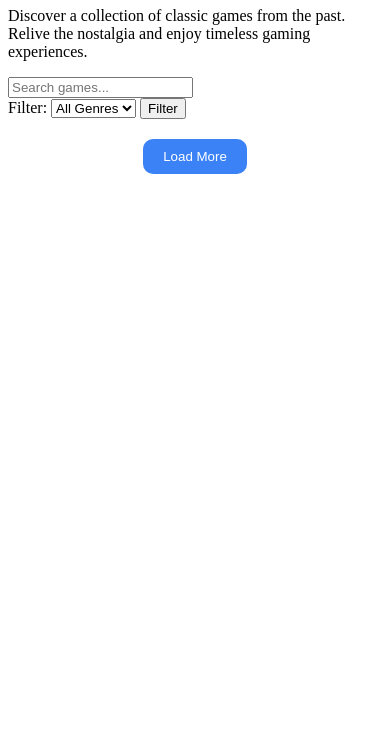
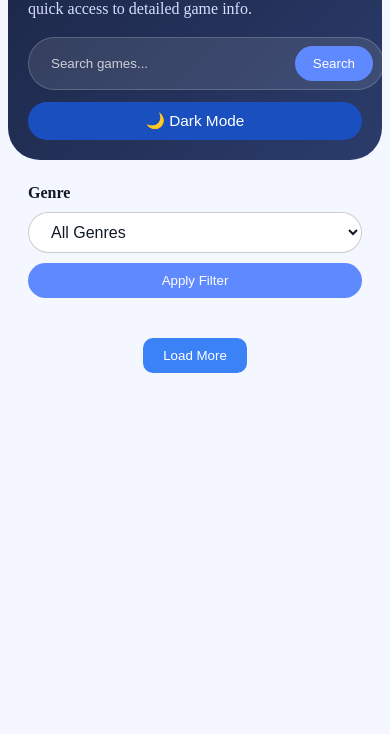
Before and after one commit to AnkitPandit120/Retro-Game-Vault, a plain HTML site: page index.html in a window 390 px wide. Shown: the part 110-844 px from the top of the page. Drawn offline with Linux system fonts and the light colour scheme; no server answers.

Commit message:
adding some css for search and filter to look normal

```diff
--- a/index.html
+++ b/index.html
@@ -8,12 +8,21 @@
     <link rel="stylesheet" href="style.css">
 </head>
 <body>
-    <h1>Welcome to the Retro Game Vault!</h1>
-    <p>Discover a collection of classic games from the past. Relive the nostalgia and enjoy timeless gaming experiences.</p>
-    <button id="themeToggle">🌙 Dark Mode</button>
-    <input type="text" id="searchBar" placeholder="Search games..." onkeyup="searchGames()" />
+    <div class="hero">
+        <div class="hero-text">
+            <h1>Retro Game Vault</h1>
+            <p>Find classic games fast with search, filters, and quick access to detailed game info.</p>
+        </div>
+        <div class="hero-controls">
+            <div class="search-wrapper">
+                <input type="text" id="searchBar" placeholder="Search games..." onkeyup="searchGames()" />
+                <button id="searchBtn" onclick="searchGames()">Search</button>
+            </div>
+            <button id="themeToggle">🌙 Dark Mode</button>
+        </div>
+    </div>
     <div class="filter-row">
-        <label for="genreFilter">Filter:</label>
+        <label for="genreFilter">Genre</label>
         <select id="genreFilter">
             <option value="all">All Genres</option>
             <option value="action">Action</option>
@@ -22,7 +31,7 @@
             <option value="shooter">Shooter</option>
             <option value="strategy">Strategy</option>
         </select>
-        <button id="filterBtn" onclick="filterByGenre()">Filter</button>
+        <button id="filterBtn" onclick="filterByGenre()">Apply Filter</button>
     </div>
     <div id="Games"></div>
     <button onclick="loadMore()" id="loadMoreBtn">Load More</button>
--- a/script.js
+++ b/script.js
@@ -8,10 +8,14 @@ const modalDetails = document.getElementById("modalDetails");
 const closeModalBtn = document.getElementById("closeModal");
 const toggleBtn = document.getElementById("themeToggle");
 
-async function fetchData(page = 1) {
+async function fetchPageData(page = 1) {
     const res = await fetch(`https://api.rawg.io/api/games?key=${API_KEY}&page=${page}`);
     const data = await res.json();
-    const newGames = data.results;
+    return data.results;
+}
+
+async function fetchData(page = 1) {
+    const newGames = await fetchPageData(page);
     allGames = [...allGames, ...newGames];
 
     displayGames(allGames);
@@ -99,6 +103,16 @@ function loadMore() {
     fetchData(currentPage);
 }
 
+async function loadInitialPages() {
+    for (let page = 1; page <= 3; page++) {
+        const newGames = await fetchPageData(page);
+        allGames = [...allGames, ...newGames];
+    }
+
+    currentPage = 3;
+    displayGames(allGames);
+}
+
 gameContainer.addEventListener("click", event => {
     const button = event.target.closest(".more-btn");
     if (!button) return;
@@ -122,4 +136,4 @@ toggleBtn.addEventListener("click", () => {
         : "🌙 Dark Mode";
 });
 
-fetchData();
+loadInitialPages();
--- a/style.css
+++ b/style.css
@@ -1,17 +1,16 @@
 #Games {
     display: grid;
-    margin-left: 50px;
-    grid-template-columns: repeat(6, 0fr);
-    gap: 10px;
+    padding: 0 50px;
+    grid-template-columns: repeat(auto-fill, minmax(220px, 1fr));
+    gap: 20px;
 }
 
 .game-card {
-    width:250px;
+    width: 100%;
     background: #1c1c1c;
     border-radius: 12px;
     overflow: hidden;
     color: white;
-    margin: 10px;
     transition: transform 0.3s ease;
     cursor: pointer;
 }
@@ -33,6 +32,7 @@
     padding: 12px;
     text-align: left;
 }
+
 .game-info h3 {
     font-size: 16px;
     margin-bottom: 6px;
@@ -69,10 +69,114 @@
     cursor: pointer;
 }
 
+.hero {
+    display: flex;
+    flex-wrap: wrap;
+    align-items: center;
+    justify-content: space-between;
+    gap: 16px;
+    padding: 30px 50px 20px;
+    background: linear-gradient(135deg, #1b2545, #2b3c6b);
+    color: white;
+    border-radius: 0 0 32px 32px;
+    margin-bottom: 24px;
+}
+
+.hero-text h1 {
+    font-size: clamp(2.2rem, 4vw, 3.4rem);
+    margin: 0 0 12px;
+}
+
+.hero-text p {
+    max-width: 720px;
+    line-height: 1.6;
+    margin: 0;
+    color: #d7e0ff;
+}
+
+.hero-controls {
+    display: flex;
+    flex-wrap: wrap;
+    align-items: center;
+    gap: 12px;
+}
+
+.search-wrapper {
+    display: flex;
+    align-items: center;
+    gap: 10px;
+    background: rgba(255, 255, 255, 0.1);
+    border: 1px solid rgba(255, 255, 255, 0.18);
+    border-radius: 999px;
+    padding: 8px 10px;
+}
+
+.search-wrapper input {
+    min-width: 240px;
+    border: none;
+    outline: none;
+    background: transparent;
+    color: white;
+    padding: 10px 12px;
+}
+
+.search-wrapper input::placeholder {
+    color: rgba(255, 255, 255, 0.75);
+}
+
+#searchBtn,
+#filterBtn {
+    background: #5f89ff;
+    color: white;
+    border: none;
+    padding: 10px 18px;
+    border-radius: 999px;
+    cursor: pointer;
+    transition: transform 0.2s ease, background 0.2s ease;
+}
+
+#searchBtn:hover,
+#filterBtn:hover {
+    background: #3f6cff;
+    transform: translateY(-1px);
+}
+
+.hero-controls #themeToggle {
+    position: static;
+    top: auto;
+    right: auto;
+    padding: 10px 18px;
+    border-radius: 999px;
+    background: #1a4fbf;
+    color: white;
+    font-size: 0.96rem;
+}
+
+.filter-row {
+    display: flex;
+    align-items: center;
+    gap: 15px;
+    margin: 0 50px 20px 50px;
+}
+
+.filter-row label {
+    font-weight: bold;
+}
+
+#genreFilter {
+    background-color: white;
+    color: #111827;
+    padding: 10px 40px 10px 18px;
+    border-radius: 999px;
+    border: 1px solid rgba(0, 0, 0, 0.2);
+    font-size: 1rem;
+    cursor: pointer;
+    outline: none;
+}
 
 body {
-    background: white;
-    color: black;
+    background: #f4f7ff;
+    color: #111827;
     transition: 0.3s;
 }
 
@@ -85,6 +189,12 @@ body.dark {
 
 body.dark .game-card {
     background: #1e1e1e;
+}
+
+body.dark #genreFilter {
+    background-color: #1e1e1e;
+    color: white;
+    border-color: rgba(255, 255, 255, 0.2);
 }
 
 .modal {
@@ -153,3 +263,49 @@ body.dark .game-card {
     border: none;
     cursor: pointer;
 }
+
+/* Mobile Responsiveness */
+@media (max-width: 768px) {
+    .hero {
+        padding: 20px;
+        flex-direction: column;
+        align-items: flex-start;
+    }
+
+    .hero-controls {
+        flex-direction: column;
+        align-items: stretch;
+        width: 100%;
+    }
+
+    .search-wrapper {
+        width: 100%;
+    }
+
+    .search-wrapper input {
+        width: 100%;
+        min-width: unset;
+    }
+
+    .hero-controls #themeToggle {
+        width: 100%;
+        text-align: center;
+    }
+
+    .filter-row {
+        margin: 0 20px 20px;
+        flex-direction: column;
+        align-items: stretch;
+        gap: 10px;
+    }
+
+    #genreFilter, #filterBtn {
+        width: 100%;
+    }
+
+    #Games {
+        padding: 0 20px;
+        grid-template-columns: repeat(auto-fill, minmax(160px, 1fr));
+        gap: 15px;
+    }
+}
```
